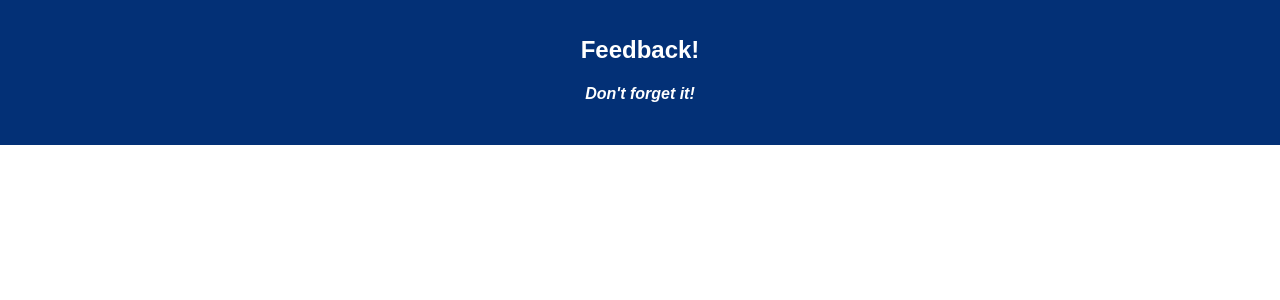
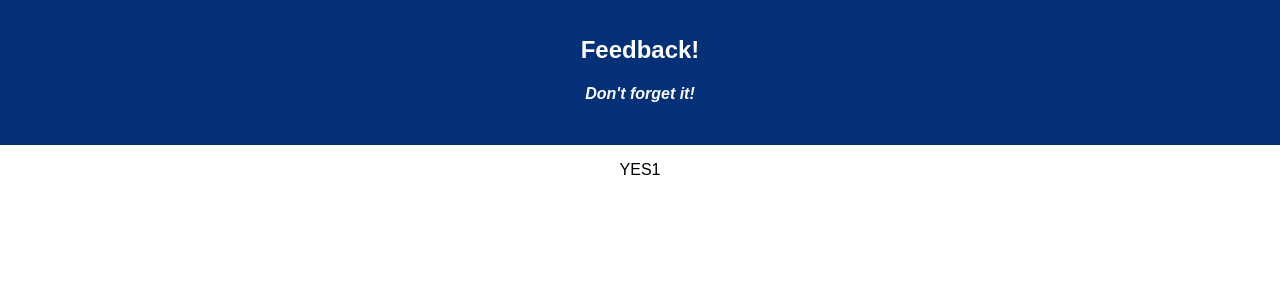
Before and after one commit to remmie77/Reflection_survey, a React (Create React App) app: page / in a window 1280 px wide. Shown: the top 300 px of the page. Built offline with nearby package versions, Linux system fonts and the light colour scheme.

Commit message:
Routes were created and are functional.

```diff
--- /dev/null
+++ b/src/components/AdminPage/AdminPage.js
@@ -0,0 +1,20 @@
+import React, { Component } from 'react';
+import { connect } from 'react-redux';
+import Header from '../Header/Header.js';
+
+class FeelingPage extends Component {
+    render() {
+        return (
+            <div>
+                <Header />
+                <p>YES1</p>
+            </div>
+
+        );
+    }
+}
+
+const mapReduxStateToProps = (reduxState) => ({
+    reduxState
+});
+export default connect(mapReduxStateToProps)(FeelingPage);
--- a/src/components/App/App.js
+++ b/src/components/App/App.js
@@ -1,17 +1,29 @@
 import React, { Component } from 'react';
 import axios from 'axios';
+import { HashRouter as Router, Route, Link } from 'react-router-dom';
 import './App.css';
+import AdminPage from '../AdminPage/AdminPage.js';
+import CommentPage from '../CommentPage/CommentPage.js';
+import FeelingPage from '../FeelingPage/FeelingPage.js';
+import SuccessPage from '../SuccessPage/SuccessPage.js';
+import SupportPage from '../SupportPage/SupportPage.js';
+import UnderstandPage from '../UnderstandPage/UnderstandPage.js';
+import Header from '../Header/Header.js'
 
 class App extends Component {
   render() {
     return (
-      <div className="App">
-        <header className="App-header">
-          <h1 className="App-title">Feedback!</h1>
-          <h4><i>Don't forget it!</i></h4>
-        </header>
-        <br/>
-      </div>
+      <Router>
+        <div className="App">
+          {/* <br /> */}
+          <Route exact path="/" component={FeelingPage} />
+          <Route path="/understand" component={UnderstandPage} />
+          <Route path="/support" component={SupportPage} />
+          <Route path="/comment" component={CommentPage} />
+          <Route path="/success" component={SuccessPage} />
+          <Route path="/admin" component={AdminPage} />
+        </div>
+      </Router>
     );
   }
 }
--- /dev/null
+++ b/src/components/CommentPage/CommentPage.js
@@ -0,0 +1,20 @@
+import React, { Component } from 'react';
+import { connect } from 'react-redux';
+import Header from '../Header/Header.js';
+
+class FeelingPage extends Component {
+    render() {
+        return (
+            <div>
+                <Header />
+                <p>YES1</p>
+            </div>
+
+        );
+    }
+}
+
+const mapReduxStateToProps = (reduxState) => ({
+    reduxState
+});
+export default connect(mapReduxStateToProps)(FeelingPage);
--- /dev/null
+++ b/src/components/FeelingPage/FeelingPage.js
@@ -0,0 +1,20 @@
+import React, { Component } from 'react';
+import { connect } from 'react-redux';
+import Header from '../Header/Header.js';
+
+class FeelingPage extends Component {
+    render() {
+        return (
+            <div>
+                <Header />
+                <p>YES1</p>
+            </div>
+
+        );
+    }
+}
+
+const mapReduxStateToProps = (reduxState) => ({
+    reduxState
+});
+export default connect(mapReduxStateToProps)(FeelingPage);
--- /dev/null
+++ b/src/components/Header/Header.css
@@ -0,0 +1,18 @@
+.App {
+    text-align: center;
+  }
+
+  .App-header {
+    background-color: #033076;
+    min-height: 70px;
+    padding: 20px;
+    color: white;
+  }
+
+  .App-title {
+    font-size: 1.5em;
+  }
+
+  .App-intro {
+    font-size: large;
+  }
--- /dev/null
+++ b/src/components/Header/Header.js
@@ -0,0 +1,25 @@
+import React, { Component } from 'react';
+import { connect } from 'react-redux';
+import './Header.css';
+
+
+class Header extends Component {
+
+    render() {
+        return (
+            <header className="App-header">
+                <h1 className="App-title">Feedback!</h1>
+                <h4><i>Don't forget it!</i></h4>
+            </header>
+        );
+    }
+
+}
+
+
+
+
+const mapReduxStateToProps = (reduxState) => ({
+    reduxState
+});
+export default connect(mapReduxStateToProps)(Header);
--- /dev/null
+++ b/src/components/SuccessPage/SuccessPage.js
@@ -0,0 +1,20 @@
+import React, { Component } from 'react';
+import { connect } from 'react-redux';
+import Header from '../Header/Header.js';
+
+class FeelingPage extends Component {
+    render() {
+        return (
+            <div>
+                <Header />
+                <p>YES1</p>
+            </div>
+
+        );
+    }
+}
+
+const mapReduxStateToProps = (reduxState) => ({
+    reduxState
+});
+export default connect(mapReduxStateToProps)(FeelingPage);
--- /dev/null
+++ b/src/components/SupportPage/SupportPage.js
@@ -0,0 +1,20 @@
+import React, { Component } from 'react';
+import { connect } from 'react-redux';
+import Header from '../Header/Header.js';
+
+class FeelingPage extends Component {
+    render() {
+        return (
+            <div>
+                <Header />
+                <p>YES1</p>
+            </div>
+
+        );
+    }
+}
+
+const mapReduxStateToProps = (reduxState) => ({
+    reduxState
+});
+export default connect(mapReduxStateToProps)(FeelingPage);
--- /dev/null
+++ b/src/components/UnderstandPage/UnderstandPage.js
@@ -0,0 +1,20 @@
+import React, { Component } from 'react';
+import { connect } from 'react-redux';
+import Header from '../Header/Header.js';
+
+class FeelingPage extends Component {
+    render() {
+        return (
+            <div>
+                <Header />
+                <p>YES1</p>
+            </div>
+
+        );
+    }
+}
+
+const mapReduxStateToProps = (reduxState) => ({
+    reduxState
+});
+export default connect(mapReduxStateToProps)(FeelingPage);
--- a/src/index.js
+++ b/src/index.js
@@ -3,6 +3,41 @@ import ReactDOM from 'react-dom';
 import './index.css';
 import App from './components/App/App';
 import registerServiceWorker from './registerServiceWorker';
+import { createStore, combineReducers, applyMiddleware } from 'redux';
+import { Provider } from 'react-redux';
+import logger from 'redux-logger';
 
-ReactDOM.render(<App />, document.getElementById('root'));
+const defaultObject = {
+    customer: {
+        name: '',
+        street_address: '',
+        city: '',
+        zip: 0
+    },
+    pizzas: [],
+    order_total: 0,
+    type: ''
+}
+
+const cart = (state = defaultObject, action) => {
+    if (action.type === 'UPDATE_PIZZA') {
+        const newInfo = action.payload;
+        return {...state, pizzas: newInfo.pizzas, order_total: newInfo.order_total}
+    } else if (action.type === 'ADD_CUSTOMER') {
+        // CustomerPage logic here
+        const newInfo = action.payload;
+        return {...state, customer: newInfo.customer, type: newInfo.pickOrDeliv}
+
+    } else if (action.type === 'EMPTY_CART') {
+        return defaultObject;
+    }
+    return state;
+}
+
+const storeInstance = createStore(
+    combineReducers({cart}),
+    applyMiddleware(logger),
+);
+
+ReactDOM.render(<Provider store={storeInstance}><App /></Provider>, document.getElementById('root'));
 registerServiceWorker();
```
